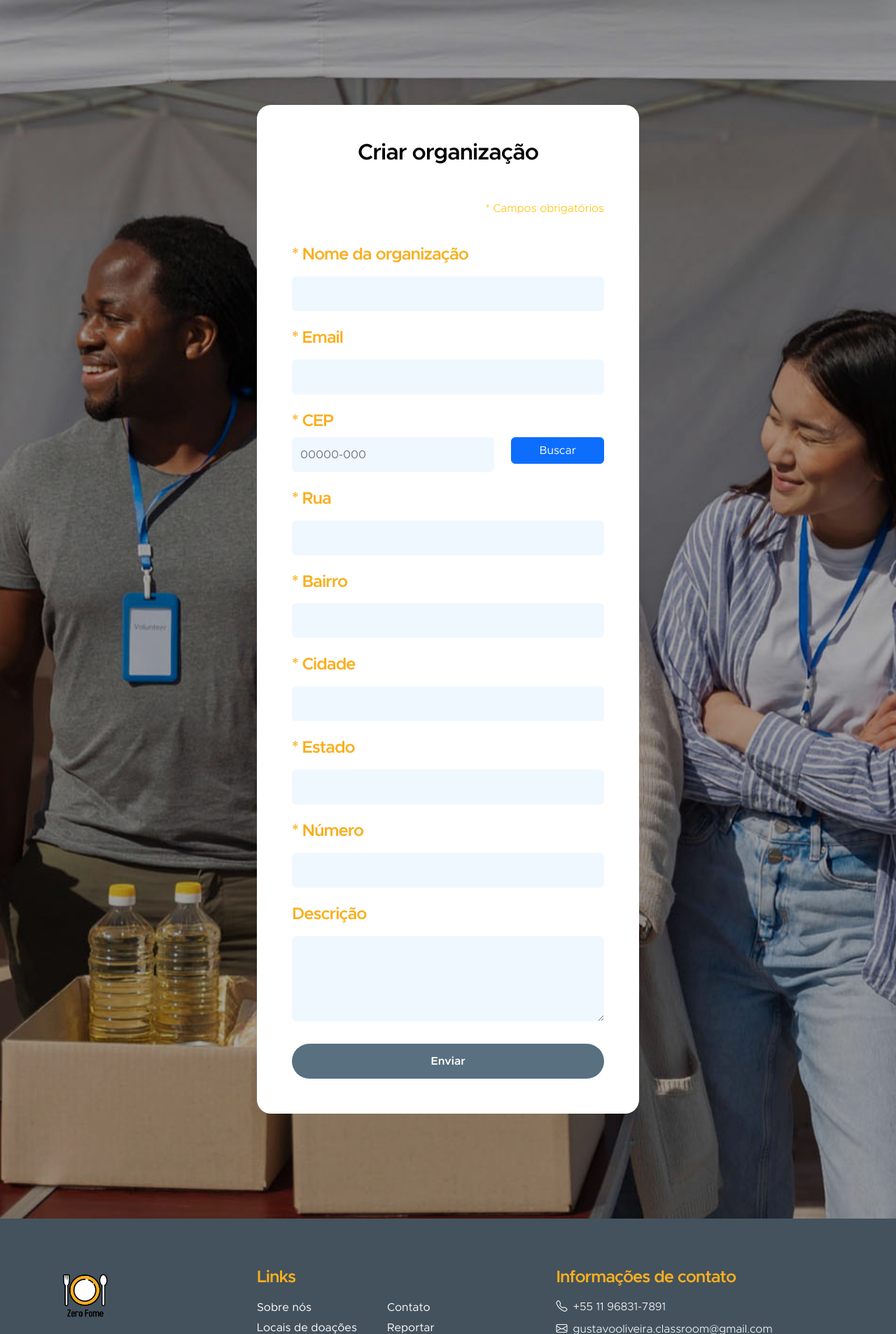
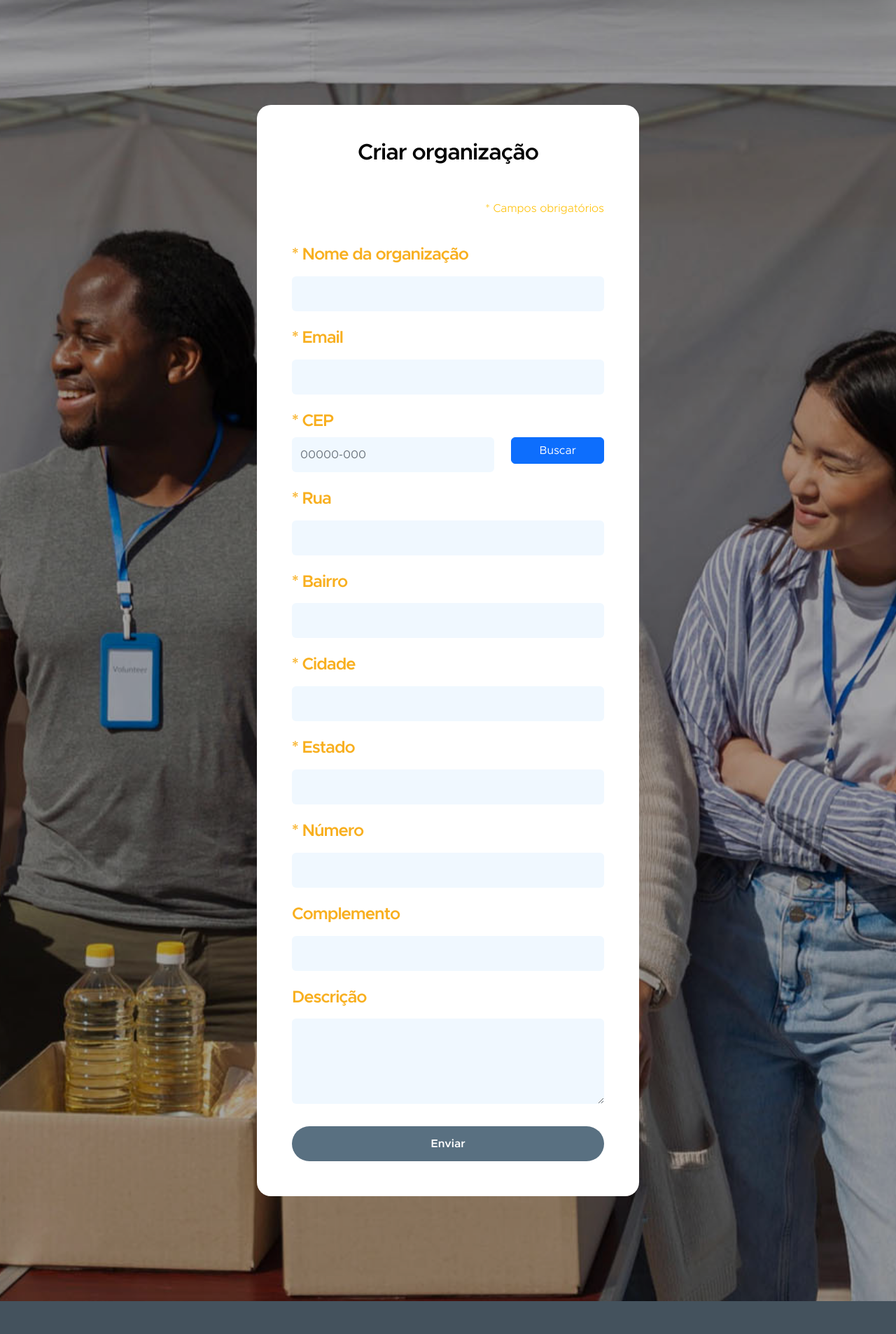
Before and after one commit to notOliveira/Corrente-do-Bem, a Django app: page /organizations/create/ in a window 1280 px wide. Shown: the part 90-1997 px from the top of the page at 70% size. Run offline with Django 5.2, Linux system fonts and the light colour scheme; the visitor is signed in with stand-in values (Sample User, id 1); some libraries are stand-ins or nearby versions.

Commit message:
Adicionando campo de complemento

```diff
--- a/organizations/forms.py
+++ b/organizations/forms.py
@@ -4,7 +4,7 @@ from .models import Organization, OrganizationProfile
 class OrganizationCreationForm(forms.ModelForm):
     class Meta:
         model = Organization
-        fields = ['name', 'email', 'cep', 'street', 'neighborhood', 'city', 'state', 'number', 'description']
+        fields = ['name', 'email', 'cep', 'street', 'neighborhood', 'city', 'state', 'number', 'complement', 'description']
         dictionary = {}
         for field in fields:
             dictionary[field] = forms.TextInput(attrs={'class': 'form-control'})
@@ -18,6 +18,7 @@ class OrganizationCreationForm(forms.ModelForm):
             'city': 'Cidade',
             'state': 'Estado',
             'number': 'Número',
+            'complement': 'Complemento',
             'description': 'Descrição',
         }
 
@@ -25,7 +26,7 @@ class OrganizationUpdateForm(forms.ModelForm):
 
     class Meta:
         model = Organization
-        fields = ['name', 'cep', 'street', 'neighborhood', 'city', 'state', 'number', 'description']
+        fields = ['name', 'cep', 'street', 'neighborhood', 'city', 'state', 'number', 'complement', 'description']
 
 class OrganizationProfileUpdateForm(forms.ModelForm):
     class Meta:
--- a/organizations/models.py
+++ b/organizations/models.py
@@ -11,6 +11,7 @@ class Organization(models.Model):
     city = models.CharField(max_length=100, blank=True, null=True)
     state = models.CharField(max_length=2, choices=STATE_CHOICES, blank=True, null=True)
     number = models.CharField(max_length=10, blank=True, null=True)
+    complement = models.CharField(max_length=100, blank=True, null=True)
     description = models.TextField(blank=True, null=True)
     users = models.ManyToManyField('users.CustomUser', related_name='organization_users', blank=True)
     # Work on category system in the future
--- a/organizations/templates/organizations/create-org.html
+++ b/organizations/templates/organizations/create-org.html
@@ -106,6 +106,14 @@
                                 </div>
 
                                 <div class="col-12">
+                                    <h5 class="mt-4">Complemento</h5>
+                                </div>
+
+                                <div class="col-12 mt-2">
+                                    <input type="text" name="complement" class="form-control" id="id_complement" required>
+                                </div>
+
+                                <div class="col-12">
                                     <h5 class="mt-4">Descrição</h5>
                                 </div>
 
--- a/organizations/templates/organizations/organization.html
+++ b/organizations/templates/organizations/organization.html
@@ -44,8 +44,8 @@
 
                             <p class="mt-2">
                                 <b>Endereço:</b> {{org.organization.street}} - {{org.organization.number}}<br>
-                                {{org.organization.neighborhood}} - {{org.organization.city}}/{{org.organization.state}}
-
+                                {{org.organization.neighborhood}} - {{org.organization.city}}/{{org.organization.state}}<br>
+                                Complemento: {{org.organization.complement}}
                             </p>
 
                             <p class="mt-2"><b>CEP:</b> {{org.organization.cep}}</p>
--- a/requirements.txt
+++ b/requirements.txt
@@ -14,3 +14,4 @@ whitenoise==6.2.0
 gunicorn==20.1.0
 psycopg2
 python-dotenv
+mysqlclient
```
Also changed, not shown: organizations/templates/organizations/organizations.html (+11 -17 lines), organizations/templates/organizations/settings-org.html (+9 -0 lines), organizations/migrations/0001_initial.py, organizations/migrations/0002_initial.py, users/migrations/0001_initial.py.
